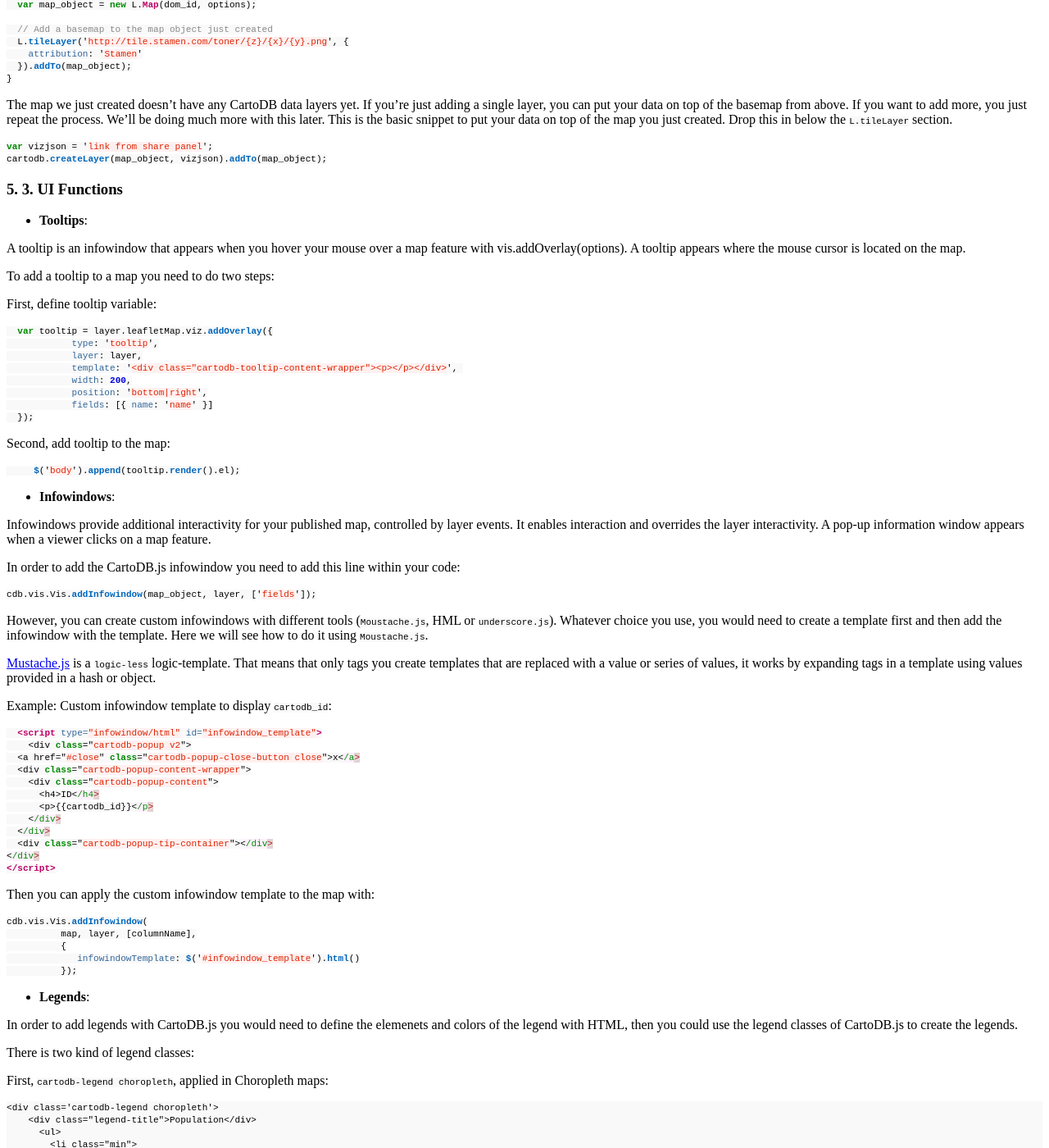
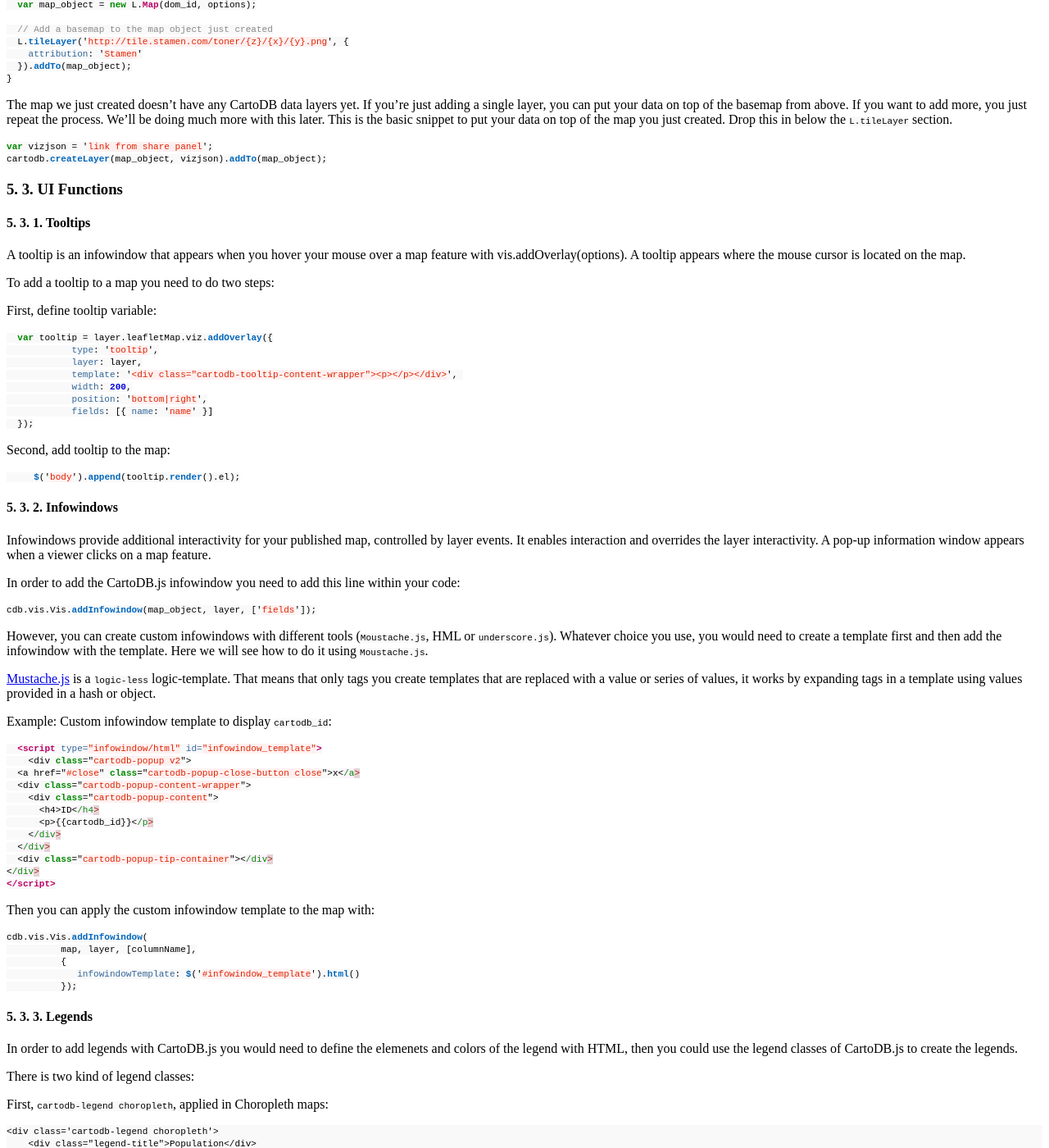
Before and after one commit to CartoDB/training, a Jekyll site: the page built from _posts/2016-05-19-zgz-workshop.md, in a window 1280 px wide and 1400 px high, scrolled down 19948 px. Shown: the whole window at 82% size. Built offline with Jekyll 4.4.1, drawn with Linux system fonts in a browser that asks for light colours; a style sheet for code colours, icons or effects is not loaded.

Commit message:
fix headers

````diff
--- a/_posts/2016-05-19-zgz-workshop.md
+++ b/_posts/2016-05-19-zgz-workshop.md
@@ -758,7 +758,7 @@ cartodb.createLayer(map_object, vizjson).addTo(map_object);
 
 ### 5. 3. UI Functions
 
-* **Tooltips**:
+#### 5. 3. 1. Tooltips
 
 A tooltip is an infowindow that appears when you hover your mouse over a map feature with vis.addOverlay(options). A tooltip appears where the mouse cursor is located on the map.
 
@@ -782,7 +782,7 @@ Second, add tooltip to the map:
      $('body').append(tooltip.render().el);
 ```
 
-* **Infowindows**:
+#### 5. 3. 2. Infowindows
 
 Infowindows provide additional interactivity for your published map, controlled by layer events. It enables interaction and overrides the layer interactivity. A pop-up information window appears when a viewer clicks on a map feature.
 
@@ -823,7 +823,7 @@ cdb.vis.Vis.addInfowindow(
           });
 ```
 
-* **Legends**:
+#### 5. 3. 3. Legends
 
 In order to add legends with CartoDB.js you would need to define the elemenets and colors of the legend with HTML, then you could use the legend classes of CartoDB.js to create the legends.
 
````
